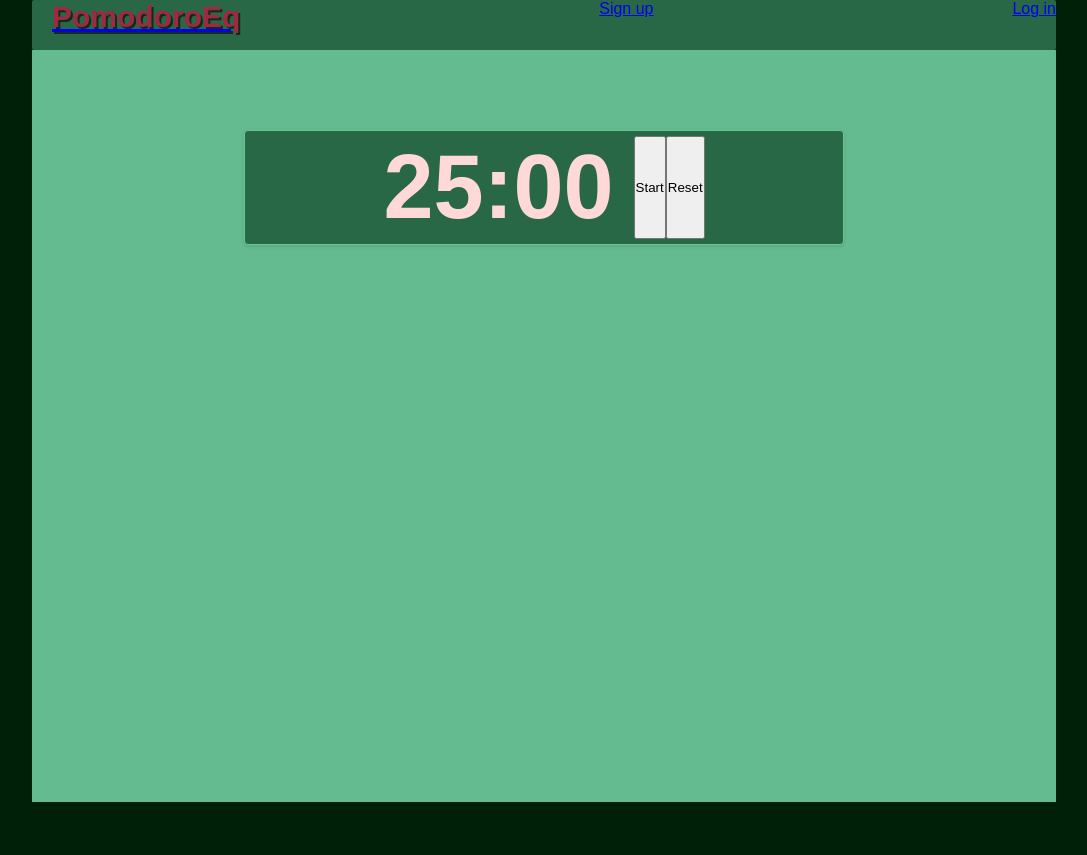
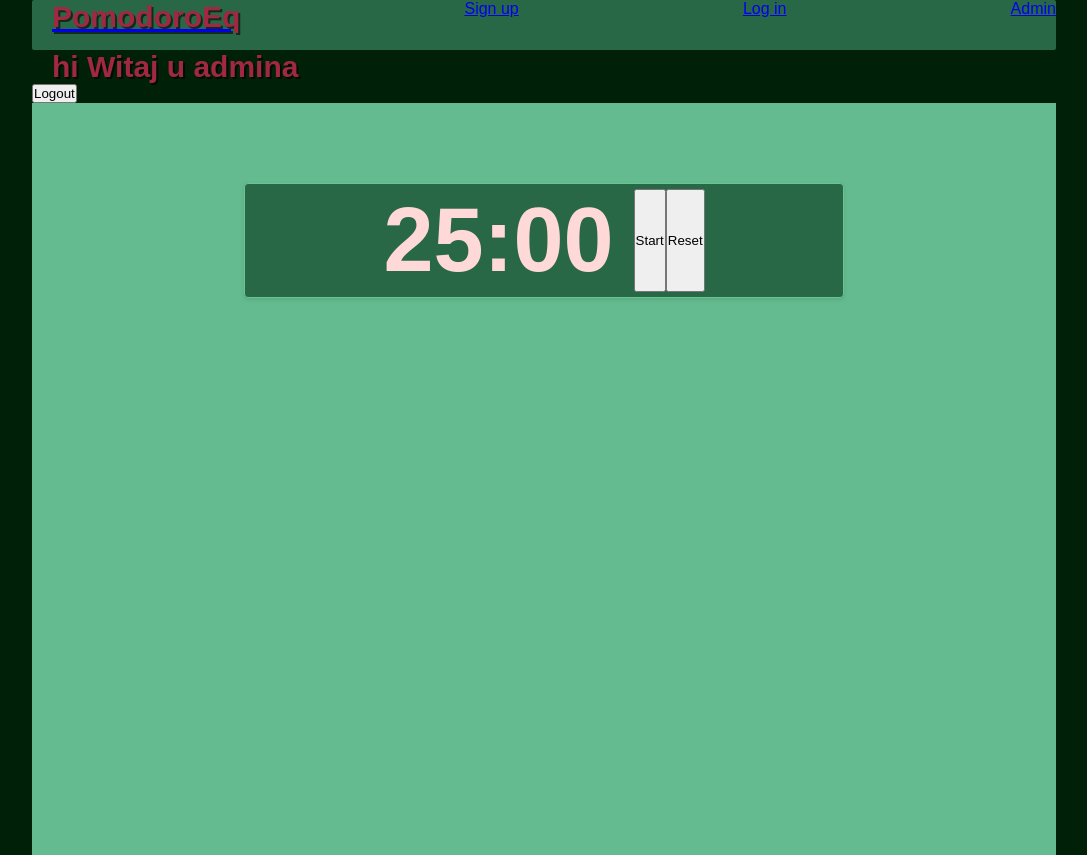
Before and after one commit to JaskierBard/pomodoroeq-front, a React (Create React App) app: page /admin in a window 1280 px wide. Shown: the whole page, without its empty margins (96-1183 px from the left). Before the commit the page ends 802 px from the top, so only its background shows below. Built offline with nearby package versions, Linux system fonts and the light colour scheme; no server answers.

Commit message:
added admin

```diff
--- a/src/App.tsx
+++ b/src/App.tsx
@@ -1,5 +1,6 @@
 import React, { useState } from 'react';
 import {Route, Routes} from "react-router-dom";
+import { Admin } from './components/Admin/admin';
 
 import { Callendar } from './components/Calendar/callendar';
 import { Clock } from './components/Clock/Clock';
@@ -12,15 +13,17 @@ import { Registration } from './components/Registration/Registration';
 
 export const App = () => {
 
+const [auth, setAuth] = useState<boolean>(false);
+
+
+
   return (
     <>
         <Header/>
         <Routes>
-            {/* <Route path="/callendar" element={<Callendar/>}/> */}
             <Route path="/registration" element={<Registration/>}/>
             <Route path="/login" element={<LogIn/>}/>
-            {/* <Route path="/history" element={<HistoryCalendar/>}/> */}
-
+            <Route path="/admin" element={<Admin/>}/>
 
 
         </Routes>
--- /dev/null
+++ b/src/components/Admin/admin.tsx
@@ -0,0 +1,22 @@
+import React, { useState } from "react";
+import { Equipment } from "../Equipment/Equipment";
+
+
+export const Admin = () => {
+
+
+    const [hi, setHi] = useState<string>('Witaj u admina')
+
+
+
+
+    fetch(`http://localhost:3001/admin`)
+    .then((response) => response.json())
+    .then((data) => console.log(data))
+    .then((data) => setHi(String(data)))
+
+        return <>
+        <h1>hi {hi}</h1>
+        <button>Logout</button>
+        </>
+}
--- a/src/components/Equipment/equipment.tsx
+++ b/src/components/Equipment/equipment.tsx
@@ -1,6 +1,23 @@
 import React from 'react';
 
 export const Equipment = () => {
+
+
+    const getEq = async(e:any) => {
+        e.preventDefault();
+
+        try {
+            const res = await fetch(`http://localhost:3001/user`, {
+            method: 'POST',
+            headers: {
+                'Content-Type': 'application/json',
+            },
+        });
+        const data = await res.json();
+        } finally {
+            // setLoading(false)
+        }
+    }
 
     return (
         <>
--- a/src/components/Header/Header.tsx
+++ b/src/components/Header/Header.tsx
@@ -15,6 +15,8 @@ export const Header = () => {
 
         <NavLink  to="/registration">Sign up</NavLink>
         <NavLink  to="/login">Log in</NavLink>
+        <NavLink  to="/admin">Admin</NavLink>
+
       </header>
 
     </>
--- a/src/components/LogIn/LogIn.tsx
+++ b/src/components/LogIn/LogIn.tsx
@@ -1,4 +1,5 @@
 import React, { FormEvent, useState } from "react";
+import { Admin } from "../Admin/admin";
 import { Callendar } from "../Calendar/callendar";
 import { Clock } from "../Clock/Clock";
 import { Equipment } from "../Equipment/Equipment";
@@ -41,15 +42,13 @@ export const LogIn = () => {
 
         return <>
 
-        {/* <Clock/> */}
-        <Callendar/>
-        <Equipment/>
-
+        <Admin/>
+        <button>Logout</button>
         </>
     }
 
     return <form onSubmit={sendForm}>
-        <h1>Log in</h1>
+        <h1>Login</h1>
         <p>
         <label>
             Name: <br/>
```
